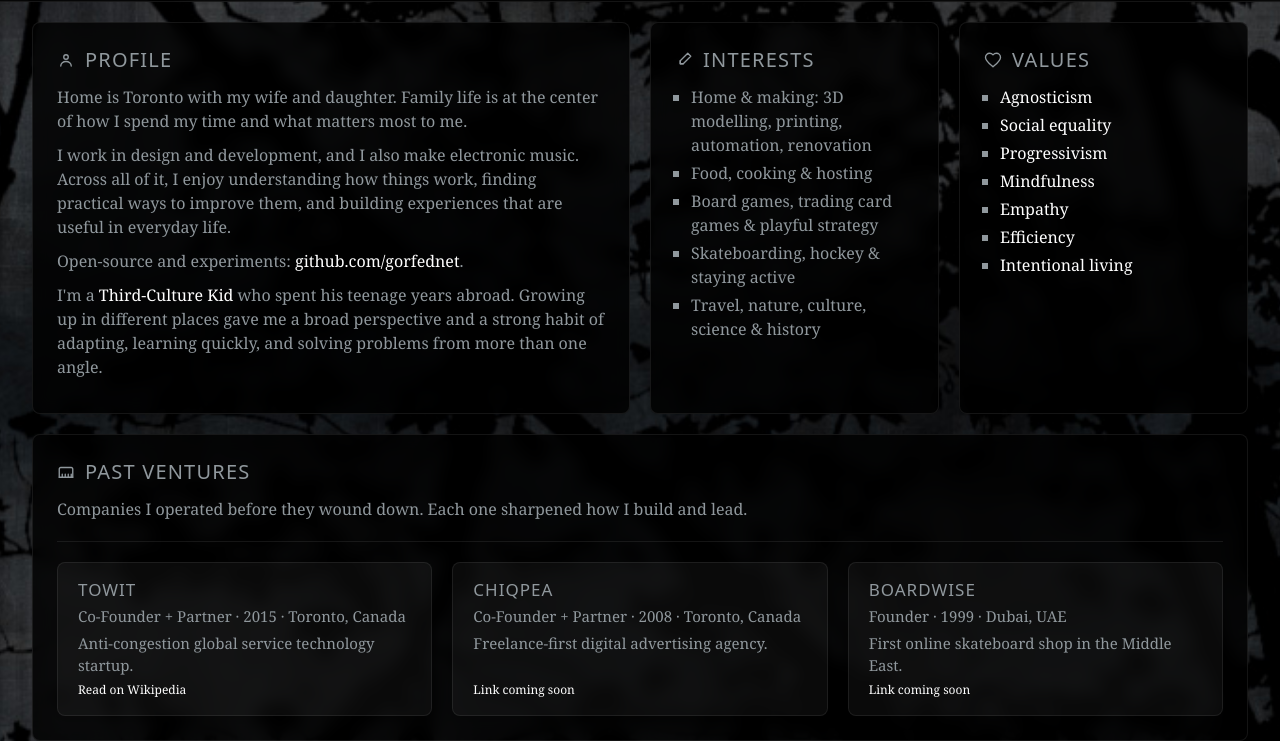
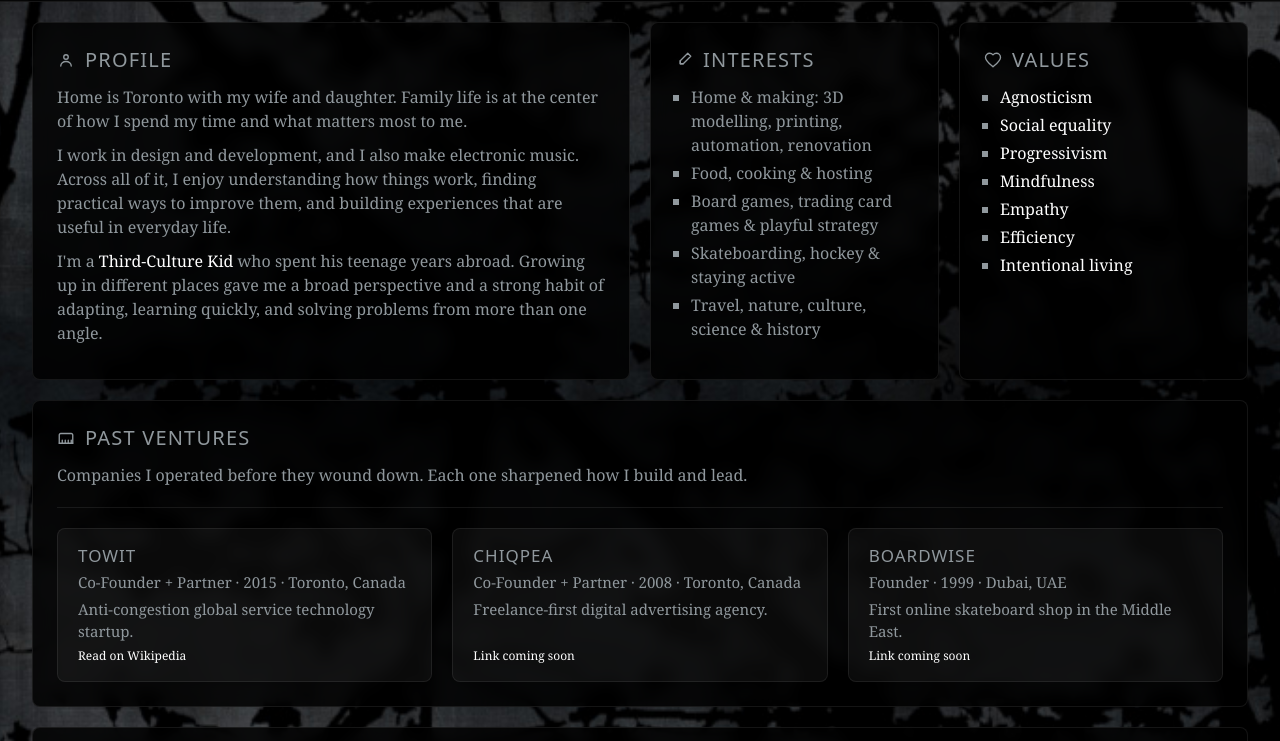
Before and after one commit to gorfednet/gorfed.net, a website: page about.html in a window 1280 px wide. Shown: the part 59-800 px from the top of the page. Drawn offline with Linux system fonts and the light colour scheme.

Commit message:
Move GitHub link from About to Contact Elsewhere list.
Co-authored-by: Cursor <cursoragent@cursor.com>

```diff
--- a/about.html
+++ b/about.html
@@ -66,7 +66,6 @@
             <h2 id="profile-heading" class="h2-icon"><svg class="h2-icon-svg" width="16" height="16" aria-hidden="true" focusable="false"><use href="/img/icons.svg#icon-about" xlink:href="/img/icons.svg#icon-about"/></svg>Profile</h2>
             <p>Home is Toronto with my wife and daughter. Family life is at the center of how I spend my time and what matters most to me.</p>
             <p>I work in design and development, and I also make electronic music. Across all of it, I enjoy understanding how things work, finding practical ways to improve them, and building experiences that are useful in everyday life.</p>
-            <p>Open-source and experiments: <a href="https://github.com/gorfednet" target="_blank" rel="noopener noreferrer">github.com/gorfednet</a>.</p>
             <p>I'm a <a href="https://en.wikipedia.org/wiki/Third_culture_kid" target="_blank" rel="noopener noreferrer">Third-Culture Kid</a> who spent his teenage years abroad. Growing up in different places gave me a broad perspective and a strong habit of adapting, learning quickly, and solving problems from more than one angle.</p>
           </section>
           <section class="panel">
```
Also changed, not shown: contact.html (+1 -0 lines).
